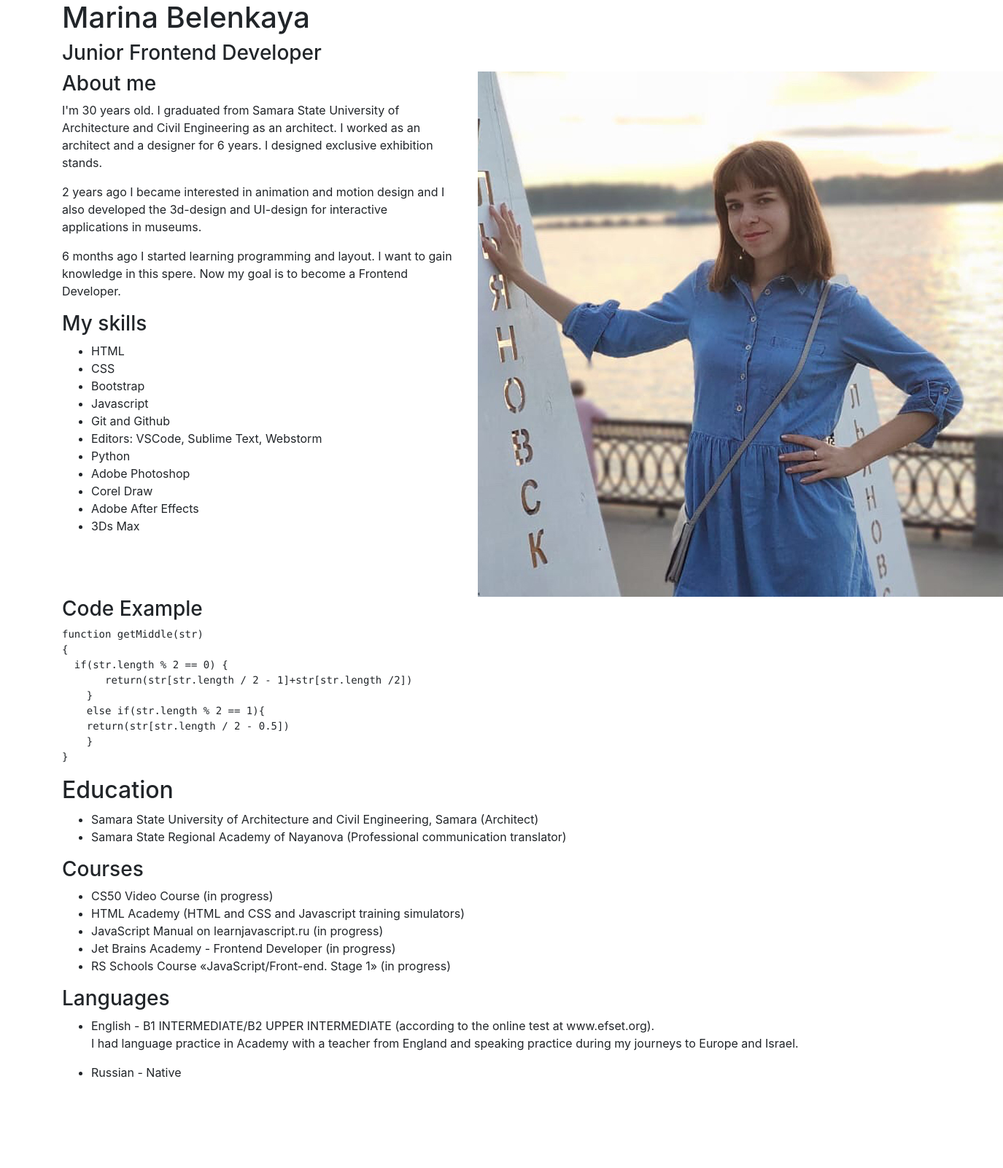
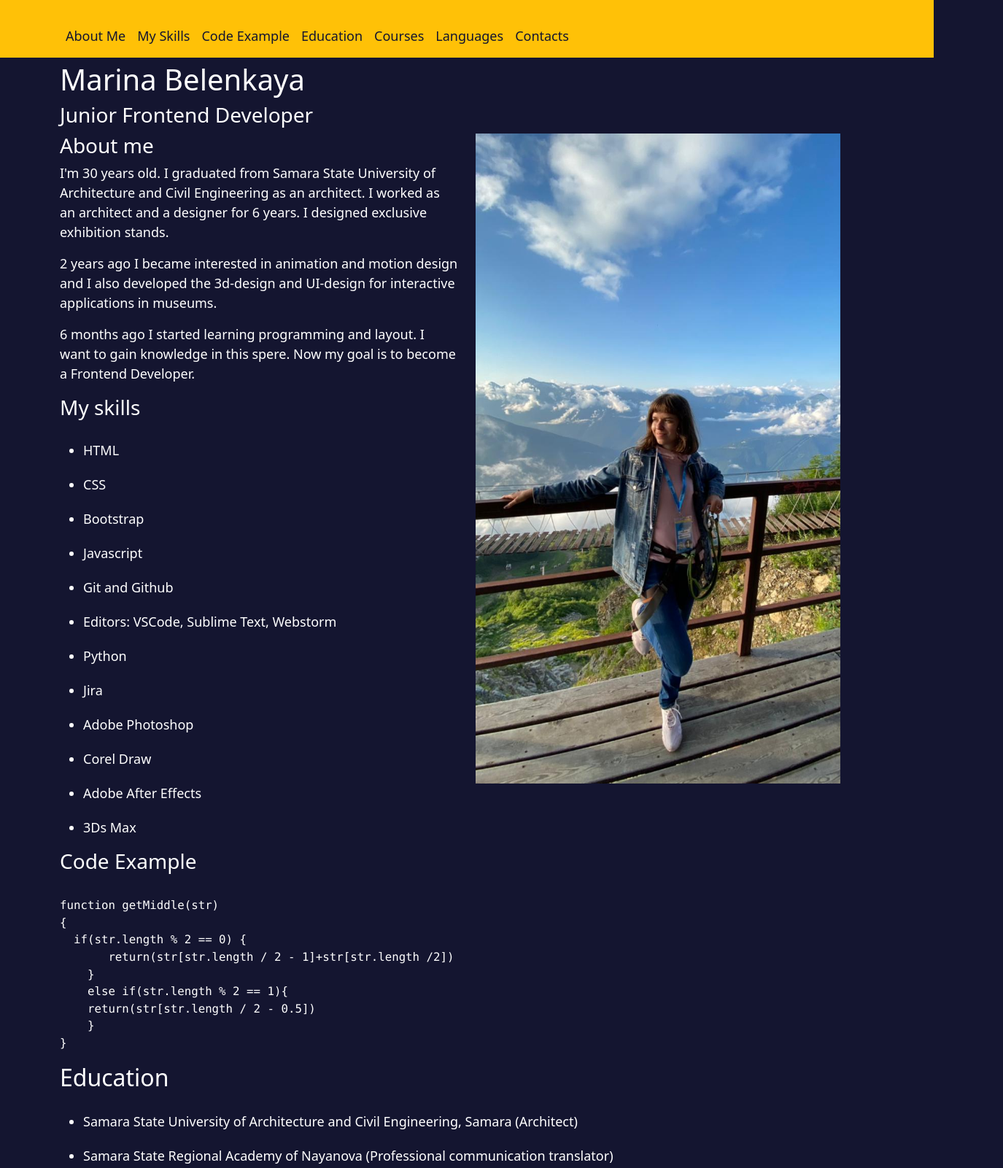
Before and after one commit to MarinaBell/rssschool-cv, a plain HTML site: page index.html in a window 1280 px wide. Shown: the top 1601 px of the page at 73% size, 1375 px wide, since content can reach past the window. Before the commit the page ends 1498 px from the top, so only its background shows below. Drawn offline with nearby package versions, Linux system fonts and the light colour scheme.

Commit message:
feat: add information about myself

```diff
--- a/index.html
+++ b/index.html
@@ -4,25 +4,69 @@
     <meta charset="UTF-8">
     <meta http-equiv="X-UA-Compatible" content="IE=edge">
     <meta name="viewport" content="width=device-width, initial-scale=1.0">
-    <link rel="stylesheet" href="https://stackpath.bootstrapcdn.com/bootstrap/4.3.1/css/bootstrap.min.css" integrity="sha384-ggOyR0iXCbMQv3Xipma34MD+dH/1fQ784/j6cY/iJTQUOhcWr7x9JvoRxT2MZw1T" crossorigin="anonymous">
+    <link href="https://cdn.jsdelivr.net/npm/bootstrap@5.0.2/dist/css/bootstrap.min.css" rel="stylesheet" integrity="sha384-EVSTQN3/azprG1Anm3QDgpJLIm9Nao0Yz1ztcQTwFspd3yD65VohhpuuCOmLASjC" crossorigin="anonymous">
+    <link rel="stylesheet" href="style.css">
+    <script src="js/rainbow.min.js"></script>
+    <link href="css/obsidian.css" rel="stylesheet">
     <title>Marina Belenkaya CV</title>
 </head>
-<body>
-    <div class="container">
-		<div class="row">
-			<div class="col-12 col-sm-12 col-md-8 col-lg-8 col-xl-8">
-    <h1>Marina Belenkaya</h1>
-    <h3>Junior Frontend Developer</h3>
-    </div>
+    <header id="header" class="fixed-top">
+    <nav class="navbar navbar-expand-lg navbar-light bg-warning">
+        <div class="container">
+            <!-- <a href="#" class="navbar-brand">Junior Frontend Developer</a> -->
+            <button class="navbar-toggler" type="button" data-bs-toggle="collapse" data-bs-target="#navContent"
+            aria-controls= "navContent" aria-expanded="false" aria-label="Toggle navigation">
+            <span class="navbar-toggler-icon"></span>
+        </button>
+        <div class="collapse navbar-collapse" id="navContent">
+            <ul class="navbar-nav me-right mb-3 mb-lg-0">
+                <li class="nav-item">
+                    <a href="#aboutme" class="nav-link">About Me</a>
+                </li>
+                <li class="nav-item">
+                    <a href="#myskills" class="nav-link">My Skills</a>
+                </li>
+                <li class="nav-item">
+                    <a href="#codeexample" class="nav-link">Code Example</a>
+                </li>
+                <li class="nav-item">
+                    <a href="#education" class="nav-link">Education</a>
+                </li>
+                <li class="nav-item">
+                    <a href="#courses" class="nav-link">Courses</a>
+                </li>
+                <li class="nav-item">
+                    <a href="#languages" class="nav-link">Languages</a>
+                </li>
+                <li class="nav-item">
+                    <a href="#contacts" class="nav-link">Contacts</a>
+                </li>
+            </ul>
+
+        </div>
+
+        </div>
+    </nav>
+    </header>
+    <section id="topcontent" class="d-flex align-items-center justify-content-center">
     <div class="container">
 		<div class="row">
 			<div class="col-12 col-sm-12 col-md-6 col-lg-6 col-xl-6">
-    <h3>About me</h3>
+    <h1>Marina Belenkaya</h1>
+
+    <h3>Junior Frontend Developer</h3>
+    </div>
+</section>
+    <section class="container">
+		<div class="row ">
+			<div class="col-12 col-sm-12 col-md-6 col-lg-6 col-xl-6">
+    <h3 id="aboutme">About me</h3>
     <p>I'm 30 years old. I graduated from Samara State University of Architecture and Civil Engineering as an architect.
 I worked as an architect and a designer for 6 years. I designed exclusive exhibition stands.</p>
 <p> 2 years ago I became interested in animation and motion design and I also developed the 3d-design and UI-design for interactive applications in museums. </p>
 <p>6 months ago I started learning programming and layout. I want to gain knowledge in this spere. Now my goal is to become a Frontend Developer.</p>
-<h3>My skills</h3>
+
+<h3 id="myskills">My skills</h3>
 <ul>
         <li> HTML</li>
         <li> CSS</li>
@@ -31,18 +75,22 @@ I worked as an architect and a designer for 6 years. I designed exclusive exhibi
         <li>Git and Github</li>
         <li>Editors: VSCode, Sublime Text, Webstorm</li>
         <li>Python</li>
+        <li>Jira</li>
         <li>Adobe Photoshop</li>
         <li>Corel Draw</li>
         <li>Adobe After Effects</li>
         <li>3Ds Max</li>
     </ul>
 </div>
-<div class="col-12 col-sm-12 col-md-6 col-lg-6 col-xl-6">
-    <img src="фото 2.jpg">
+<div class="col-12 col-sm-12 col-md-3 col-lg-3 col-xl-3">
+    <figure>
+    <img src ="фото в горах.jpg" alt= "photo" width="500"></figure>
     </div>
     </div>
-<h3>Code Example</h3>
-<pre>
+
+<h3 id="codeexample">Code Example</h3>
+<div class="highlight">
+<pre><code data-language="javascript">
 function getMiddle(str)
 {
   if(str.length % 2 == 0) {
@@ -51,15 +99,15 @@ function getMiddle(str)
     else if(str.length % 2 == 1){
     return(str[str.length / 2 - 0.5])
     }
-}
-</pre>
-<h2>Education</h2>
+}</code></pre>
+</div>
+<h2 id="education">Education</h2>
 <ul>
     <li>Samara State University of Architecture and Civil Engineering, Samara (Architect)</li>
     <li>Samara State Regional Academy of Nayanova (Professional communication translator)</li>
 </ul>
 
-<h3>Courses</h3>
+<h3 id="courses">Courses</h3>
 <ul>
     <li>CS50 Video Course (in progress)</li>
     <li>HTML Academy (HTML and CSS and Javascript training simulators)</li>
@@ -67,11 +115,35 @@ function getMiddle(str)
     <li>Jet Brains Academy - Frontend Developer (in progress) </li>
     <li>RS Schools Course «JavaScript/Front-end. Stage 1» (in progress)</li>
 </ul>
-<h3>Languages</h3>
+<h3 id="languages">Languages</h3>
 <ul>
     <li>English - B1 INTERMEDIATE/B2 UPPER INTERMEDIATE (according to the online test at www.efset.org).</li>
-    <p>I had language practice in Academy with a teacher from England and speaking practice during my journeys to Europe and Israel.</p>
+    I had language practice in Academy with a teacher from England and speaking practice during my journeys to Europe and Israel.
     <li>Russian - Native </li>
 </ul>
+
+<div class="container">
+    <div class="row">
+        <div class="col-12">
+            <h3 id="contacts">Contacts</h3>
+        </div>
+    </div>
+</div>
+
+<footer class="page-footer">
+<div class="container">
+<div class="row">
+    <div class="col-12 col-sm-12 col-md-12 col-lg-12 col-xl-12">
+        <ul><li><a class="footer-email" href="mailto:marina_vorobyeva1423@mail.ru"><img src="icon-email-white.svg" width="25" alt= "email">   marina_vorobyeva1423@mail.ru</a></li>
+            <li><a class="footer-phone" href="tel:+79371822279"><img src="icon-phone-white.svg" width="20" alt= "phone">   +7 937 182 22 79</a></li>
+            <li><a class="footer-github" href="https://github.com/marinabell"><img src="github.svg" width="20" alt= "github"></a>2021 </li>
+            <li><a class="footer-rssschool" href="https://rs.school/js/"><img src="rs_school_js-white.svg" width="100" alt= "logorssschool"></a></li></ul>
+
+</div>
+    </div>
+</div>
+
+</footer>
+<script src="https://cdn.jsdelivr.net/npm/bootstrap@5.0.2/dist/js/bootstrap.bundle.min.js" integrity="sha384-MrcW6ZMFYlzcLA8Nl+NtUVF0sA7MsXsP1UyJoMp4YLEuNSfAP+JcXn/tWtIaxVXM" crossorigin="anonymous"></script>
 </body>
 </html>
--- a/style.css
+++ b/style.css
@@ -1,3 +1,59 @@
 body {
 background-color: rgb(20, 21, 48);
+font-size: 18px;
+color: white;
 }
+.navbar-light .navbar-nav .nav-link {
+color:rgb(20, 21, 48)
+}
+.navbar-light .navbar-nav .nav-link:hover {
+
+  color: rgb(0, 123, 2558);
+
+}
+#topcontent .container {
+
+    padding-top: 15px;
+}
+#topcontent {
+    margin-top: 70px;
+}
+.page-footer a {
+    position: relative;
+    margin-right: 64px;
+    padding-bottom: 10px;
+    padding-top: 9px;
+    font-weight: 300;
+    text-decoration: none;
+    background-repeat: no-repeat;
+    background-position: left;
+
+  }
+  .footer-email {
+    padding-left: 0px;
+    background-image: url("img/icon-email.svg");
+  }
+  .footer-phone {
+    padding-left: 0px;
+    background-image: url("img/icon-phone.svg");
+
+  }
+  .page-footer a:focus,
+  .page-footer a:hover {
+    color: #f9dd79;
+  }
+  .page-footer a:after {
+    position: absolute;
+    content: "";
+    bottom: 0;
+    left: 0;
+    width: 0;
+    height: 2px;
+    background-color: rgb(255,193,7);
+    transition: width 200ms;
+  }
+
+  li {
+    padding-top: 20px
+
+  }
```
Also changed, not shown: GitHub-Mark/GitHub-Mark/PNG/GitHub-Mark-120px-plus.png (added), GitHub-Mark/GitHub-Mark/PNG/GitHub-Mark-32px.png (added), GitHub-Mark/GitHub-Mark/PNG/GitHub-Mark-64px.png (added), GitHub-Mark/GitHub-Mark/PNG/GitHub-Mark-Light-120px-plus.png (added), GitHub-Mark/GitHub-Mark/PNG/GitHub-Mark-Light-32px.png (added), GitHub-Mark/GitHub-Mark/PNG/GitHub-Mark-Light-64px.png (added), github.svg (added), icon-email-white.svg (added), icon-email.svg (added), icon-phone-white.svg (added), icon-phone.svg (added), rs_school_js-white.svg (added), rs_school_js.svg (added), фото в горах.jpg (added), 3 other files.
